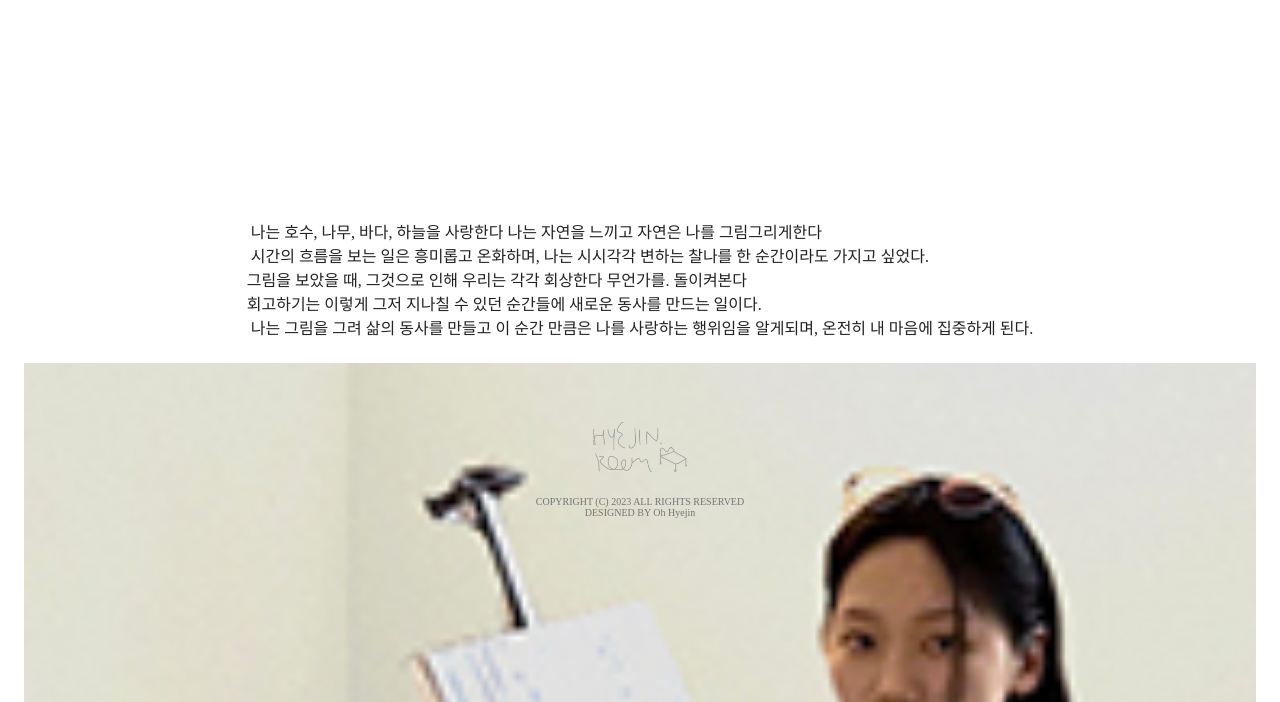
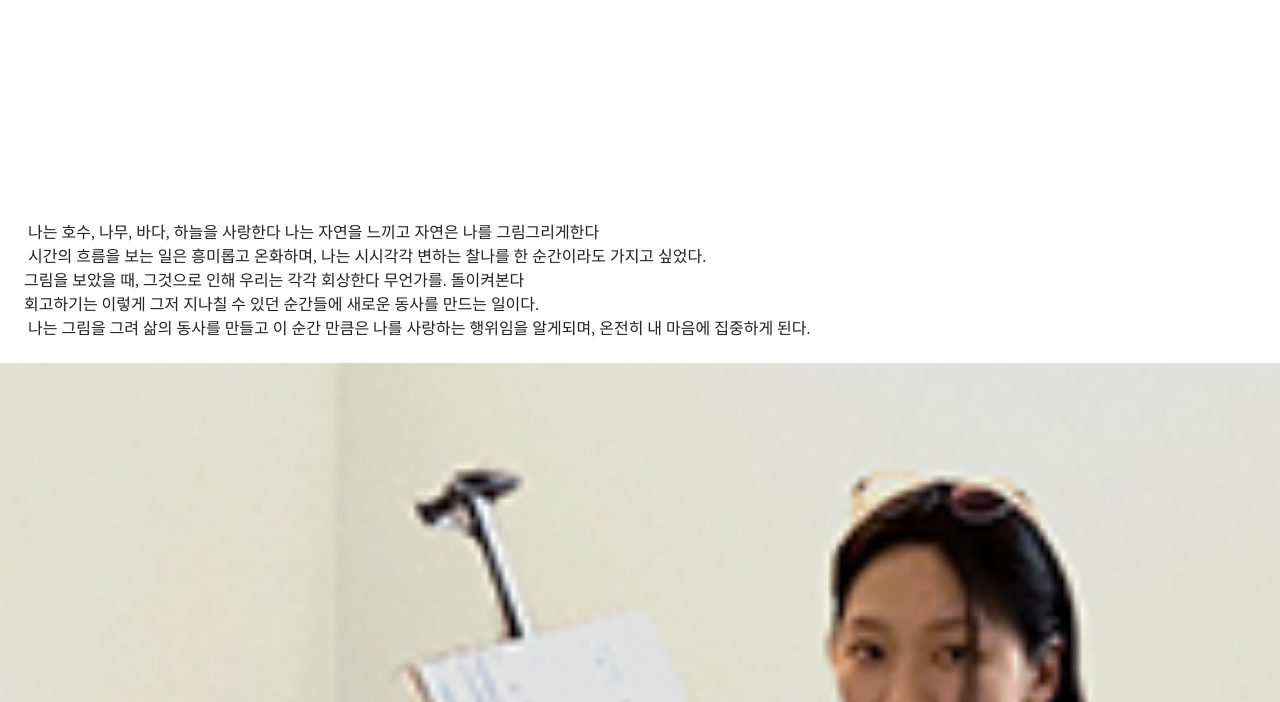
Before and after one commit to hyejingit/hyejinroom, a plain HTML site: page about.html in a window 1280 px wide. Shown: the part 250-952 px from the top of the page. Drawn offline with Linux system fonts and the light colour scheme.

Commit message:
Update style.css

```diff
--- a/style.css
+++ b/style.css
@@ -125,7 +125,9 @@ section.swipe img {
 /*****************
 ***** about ******
 ******************/
-section.about,
+section.about {
+  margin: 18% 0;
+}
 section.ongoing,
 section.contact {
   margin: 18% 24px;
@@ -136,9 +138,14 @@ section.contact {
   align-content: center;
   flex-wrap: wrap;
 }
+
 section.about img {
   width: 100%;
   margin: 1.5rem 0;
+}
+section.about span {
+  margin: 0 24px;
+  display: inline-block;
 }
 /*****************
 **** ongoing *****
@@ -179,7 +186,7 @@ i.instagram {
 ******************/
 footer {
   position: absolute;
-  bottom: 0;
+  /* bottom: 0; */
   width: 100%;
   font-size: 10px;
   text-align: center;
```
